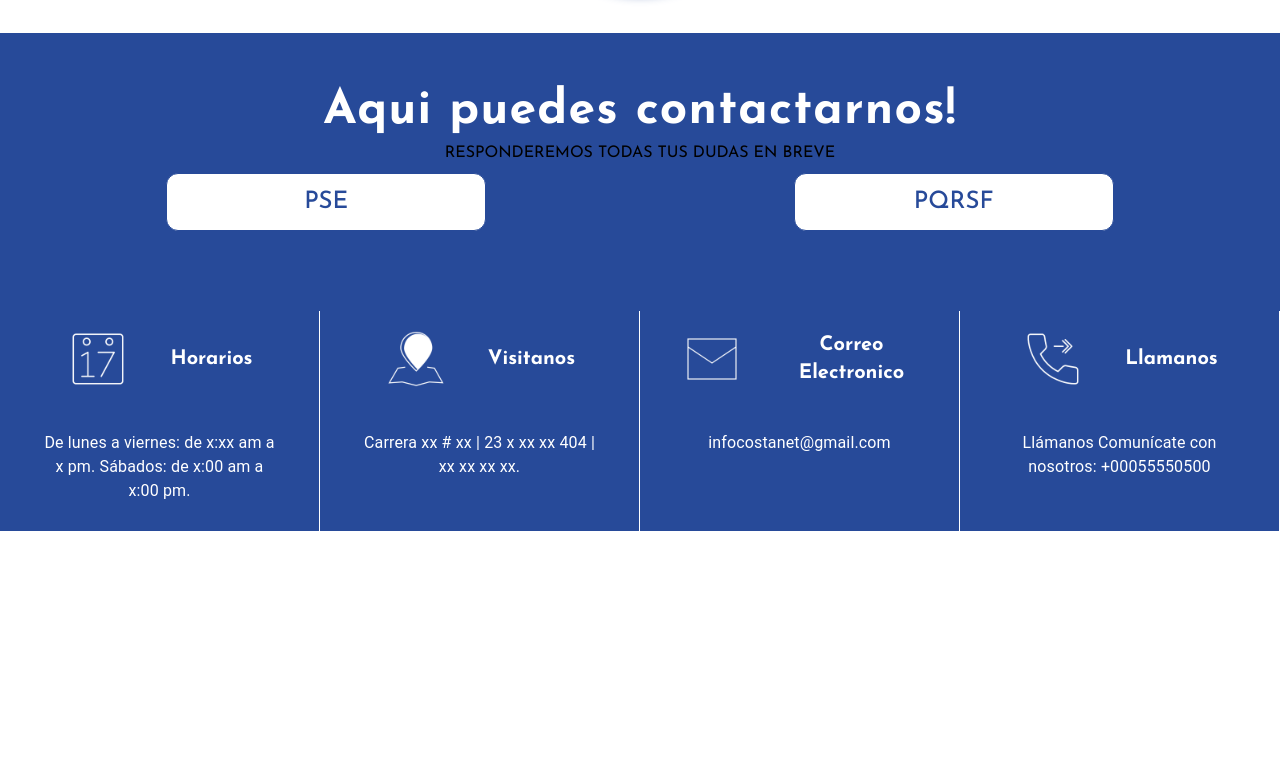
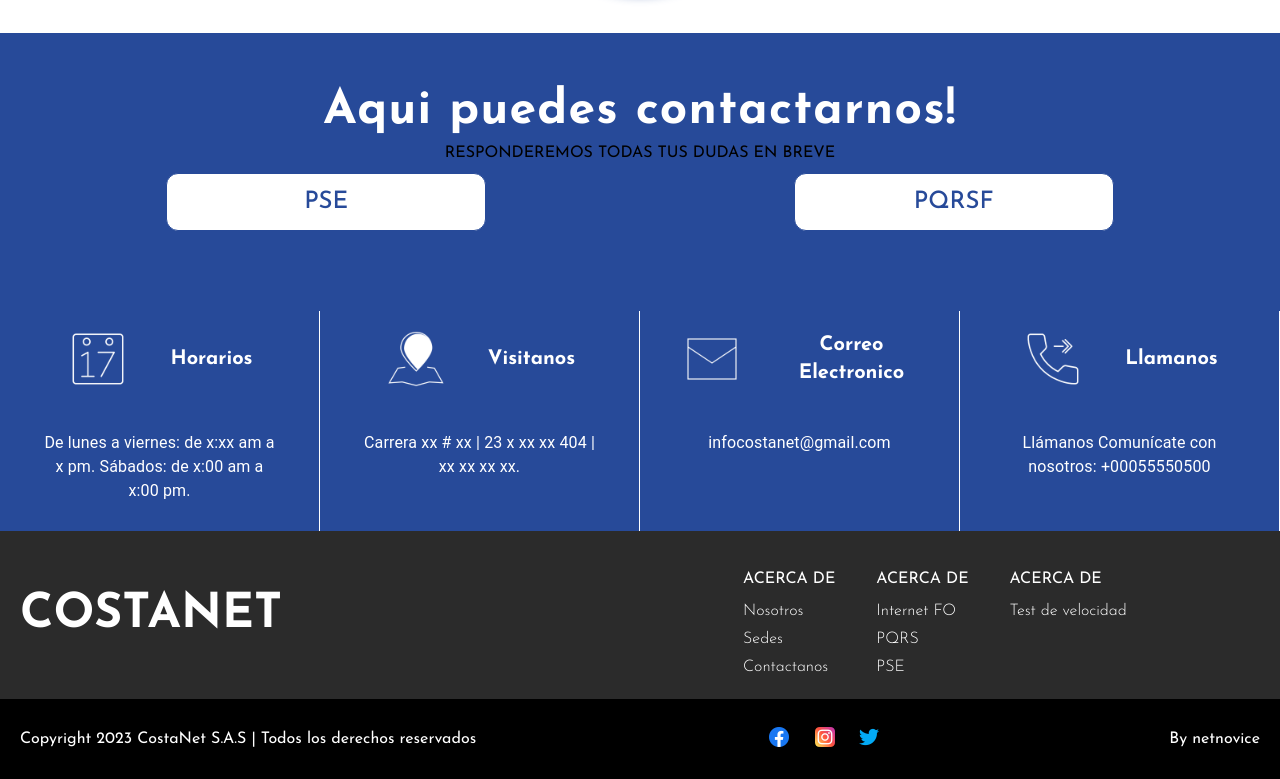
Before and after one commit to labs-company/costanet, a Next.js app: page / in a window 1280 px wide. Shown: the part 2604-3383 px from the top of the page. Before the commit the page ends 3135 px from the top, so only its background shows below. Built offline with nearby package versions, Linux system fonts and the light colour scheme.

Commit message:
feat: nuevo componente footer

```diff
--- a/app/layout.tsx
+++ b/app/layout.tsx
@@ -2,7 +2,7 @@ import "./globals.css";
 import type { Metadata } from "next";
 import { Josefin_Sans } from "next/font/google";
 import Navbar from "@/components/Navbar";
-// import Footer from "@/components/Footer";
+import Footer from "@/components/Footer";
 import ButtonWhatsApp from "@/components/ButtonWhatsapp";
 
 export const josefin_sans = Josefin_Sans({ subsets: ["latin"] });
@@ -50,7 +50,7 @@ export default function RootLayout({
         </header>
         {children}
         <ButtonWhatsApp />
-        {/* <Footer /> */}
+        <Footer />
       </body>
     </html>
   );
--- a/components/ButtonWhatsapp.tsx
+++ b/components/ButtonWhatsapp.tsx
@@ -7,7 +7,7 @@ export default function ButtonWhatsapp() {
       href="https://wa.me/3044176141?text=Hola%20¡Estoy%20interesado%20en%20tu%20servicio!"
       target="_blank"
       rel="noopener noreferrer"
-      className="fixed right-4 bottom-4 bg-green p-3 rounded-full shadow-lg hover:bg-green transition-all"
+      className="fixed right-6 bottom-12 bg-green p-3 rounded-full shadow-lg hover:bg-green transition-all"
     >
       <Image src={whatsAppIcon} alt="WhatsApp" className="w-6 h-6" />
     </a>
--- a/components/Footer.tsx
+++ b/components/Footer.tsx
@@ -1,67 +1,121 @@
-// "use client";
+import Image from "next/image";
+import facebookIcon from "@/public/redes/facebook.png";
+import instagramIcon from "@/public/redes/instagram.png";
+import twitterIcon from "@/public/redes/twitter.png";
+import Link from "next/link";
 
-// import { Footer } from "flowbite-react";
-// import Image from "next/image";
-// import { BsFacebook, BsInstagram, BsTwitter } from "react-icons/bs";
-// import logo_blanco from "@/public/logos/logo_blanco.png";
-// import Link from "next/link";
-
-// export default function FooterWithSocialMediaIcons() {
-//   return (
-//     <Footer container className="bg-footer rounded-none p-0">
-//       <div className="w-full">
-//         <div className="grid w-full justify-between items-center  md:flex md:flex-row md:grid-cols-1 p-5">
-//           <div>
-//             <div>
-//               <Link href="/">
-//                 <Image src={logo_blanco} alt="" className="w-44 p-4 pt-0" />
-//               </Link>
-//             </div>
-//           </div>
-//           <div className="grid grid-cols-2 gap-6 sm:mt-4 sm:grid-cols-4 sm:gap-4">
-//             <div>
-//               <Footer.Title title="ACERCA DE" />
-//               <Footer.LinkGroup col>
-//                 <Footer.Link href="/nosotros">Nosotros</Footer.Link>
-//                 <Footer.Link href="#">Sedes</Footer.Link>
-//                 <Footer.Link href="#">Contactanos</Footer.Link>
-//               </Footer.LinkGroup>
-//             </div>
-//             <div>
-//               <Footer.Title title="SERVICIOS" />
-//               <Footer.LinkGroup col>
-//                 <Footer.Link href="/servicios">Internet FO</Footer.Link>
-//                 <Footer.Link href="#">PSE</Footer.Link>
-//                 <Footer.Link href="#">PQRSF</Footer.Link>
-//               </Footer.LinkGroup>
-//             </div>
-//             <div>
-//               <Footer.Title title="TEST DE VELOCIDAD" />
-//               <Footer.LinkGroup col>
-//                 <Footer.Link href="/test-de-velocidad">Inicio</Footer.Link>
-//               </Footer.LinkGroup>
-//             </div>
-//           </div>
-//         </div>
-//         <div className="bg-black">
-//           <div className="w-full md:flex md:items-center md:justify-between p-5 gap-y-2 justify-center">
-//             <Footer.Copyright
-//               by="Copyright 2023 CostaNet S.A.S | Todos los derechos reservados"
-//               href="#"
-//             />
-//             <div className="mt-4 flex space-x-6 sm:mt-0 sm:justify-center">
-//               <Footer.Icon href="facebook.com" icon={BsFacebook} />
-//               <Footer.Icon href="#" icon={BsInstagram} />
-//               <Footer.Icon href="#" icon={BsTwitter} />
-//             </div>
-//             <Footer.LinkGroup className="py-2">
-//               <Footer.Link href="github.com/nettenam-labs">
-//                 By netnovice
-//               </Footer.Link>
-//             </Footer.LinkGroup>
-//           </div>
-//         </div>
-//       </div>
-//     </Footer>
-//   );
-// }
+export default function FooterWithSocialMediaIcons() {
+  return (
+    <footer className="bg-footer rounded-none p-0 text-white">
+      <div className="w-full">
+        <div className="grid w-full justify-between items-center  md:flex md:flex-row md:grid-cols-1 p-5">
+          <div>
+            <div>
+              <h1 className="font-bold text-5xl hover:font-light transition-all cursor-pointer">
+                COSTANET
+              </h1>
+            </div>
+          </div>
+          <div className="grid grid-cols-2 gap-6 sm:mt-4 sm:grid-cols-4 sm:gap-4">
+            <div>
+              <h2 className="mb-2">ACERCA DE</h2>
+              <ul>
+                <li className="mt-1">
+                  <Link href="/nosotros" className="hover:underline font-light">
+                    Nosotros
+                  </Link>
+                </li>
+                <li className="mt-1">
+                  <Link
+                    href="/contactos"
+                    className="hover:underline font-light"
+                  >
+                    Sedes
+                  </Link>
+                </li>
+                <li className="mt-1">
+                  <Link href="/contacto" className="hover:underline font-light">
+                    Contactanos
+                  </Link>
+                </li>
+              </ul>
+            </div>
+            <div>
+              <h2 className="mb-2">ACERCA DE</h2>
+              <ul>
+                <li className="mt-1">
+                  <Link
+                    href="/servicios"
+                    className="hover:underline font-light"
+                  >
+                    Internet FO
+                  </Link>
+                </li>
+                <li className="mt-1">
+                  <Link href="/pqrs" className="hover:underline font-light">
+                    PQRS
+                  </Link>
+                </li>
+                <li className="mt-1">
+                  <Link href="/pse" className="hover:underline font-light">
+                    PSE
+                  </Link>
+                </li>
+              </ul>
+            </div>
+            <div>
+              <h2 className="mb-2">ACERCA DE</h2>
+              <ul>
+                <li>
+                  <Link
+                    href="/test-de-velocidad"
+                    className="hover:underline font-light"
+                  >
+                    Test de velocidad
+                  </Link>
+                </li>
+              </ul>
+            </div>
+          </div>
+        </div>
+        <div className="bg-black">
+          <div className="w-full md:flex md:items-center md:justify-between p-5 gap-y-2 justify-center">
+            <Link href="/" className="hover:underline">
+              Copyright 2023 CostaNet S.A.S | Todos los derechos reservados
+            </Link>
+            <div className="mt-4 flex space-x-6 sm:mt-0 sm:justify-center">
+              <Link href="https://facebook.com" className="cursor-pointer">
+                <Image
+                  src={facebookIcon}
+                  alt="facebook de costanet"
+                  className="w-auto h-6"
+                />
+              </Link>
+              <Link href="https://instagram.com" className="cursor-pointer">
+                <Image
+                  src={instagramIcon}
+                  alt="instagram de costanet"
+                  className="w-auto h-5"
+                />
+              </Link>
+              <Link href="https://x.com" className="cursor-pointer">
+                <Image
+                  src={twitterIcon}
+                  alt="twitter de costanet"
+                  className="w-auto h-5"
+                />
+              </Link>
+            </div>
+            <Link
+              href="https://github.com/netlabs-team"
+              className="py-2 hover:underline"
+              target="_blank"
+            >
+              By netnovice
+            </Link>
+          </div>
+        </div>
+      </div>
+    </footer>
+  );
+}
--- a/components/Seo.tsx
+++ b/components/Seo.tsx
@@ -1,3 +1,3 @@
 export default function SeoCostanet() {
-  return <h1>Seoo...</h1>;
+  return <h2>Seoo...</h2>;
 }
--- a/components/ServiceClientComponet.tsx
+++ b/components/ServiceClientComponet.tsx
@@ -48,8 +48,8 @@ export default function ServiceClientComponet() {
         }}
       >
         <div className="pt-5 p-0 flex content-center h-auto">
-          <p className="text-4xl text-center ml-1 text-white font-medium md:text-6xl xl:text-6xl sm:flex sm:items-center">
-            Con nuestro servicio de TELECOMUNICACION hacemos felices a nuestros
+          <p className="text-xl text-center ml-1 text-white font-light md:text-5xl xl:text-6xl sm:flex sm:items-center whitespace-pre-wrap">
+            Con nuestro servicio de telecomunicacion hacemos felices a nuestros
             clientes
           </p>
         </div>
```
